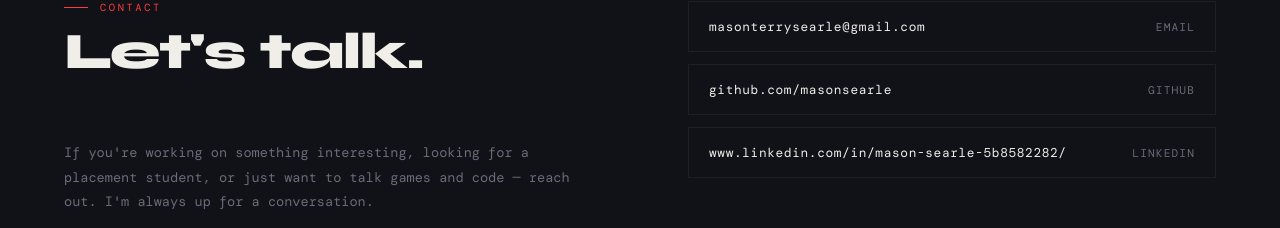
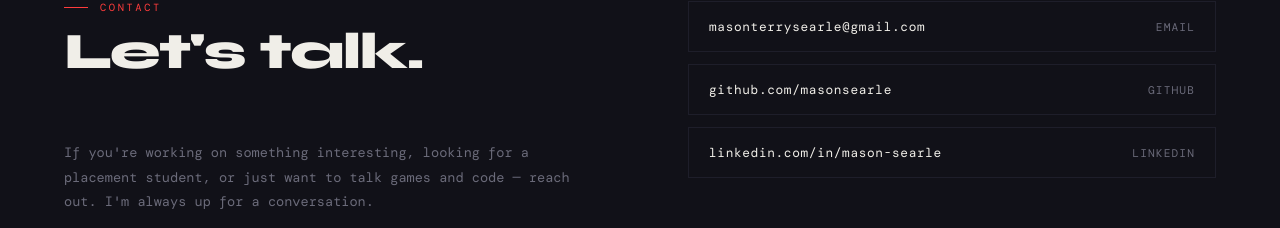
Before and after one commit to masonsearle/masonsearle.github.io, a plain HTML site: page index.html in a window 1280 px wide. Shown: the part 3181-3409 px from the top of the page. Drawn offline with nearby package versions, Linux system fonts and the light colour scheme; a web font is replaced by a local one.

Commit message:
Update index.html

```diff
--- a/index.html
+++ b/index.html
@@ -710,8 +710,8 @@
         github.com/masonsearle
         <span>GitHub</span>
       </a>
-      <a href="www.linkedin.com/in/mason-searle-5b8582282/" class="contact-link" target="_blank">
-        www.linkedin.com/in/mason-searle-5b8582282/
+      <a href="https://linkedin.com/in/mason-searle-5b8582282/" class="contact-link" target="_blank">
+        linkedin.com/in/mason-searle
         <span>LinkedIn</span>
       </a>
     </div>
```
